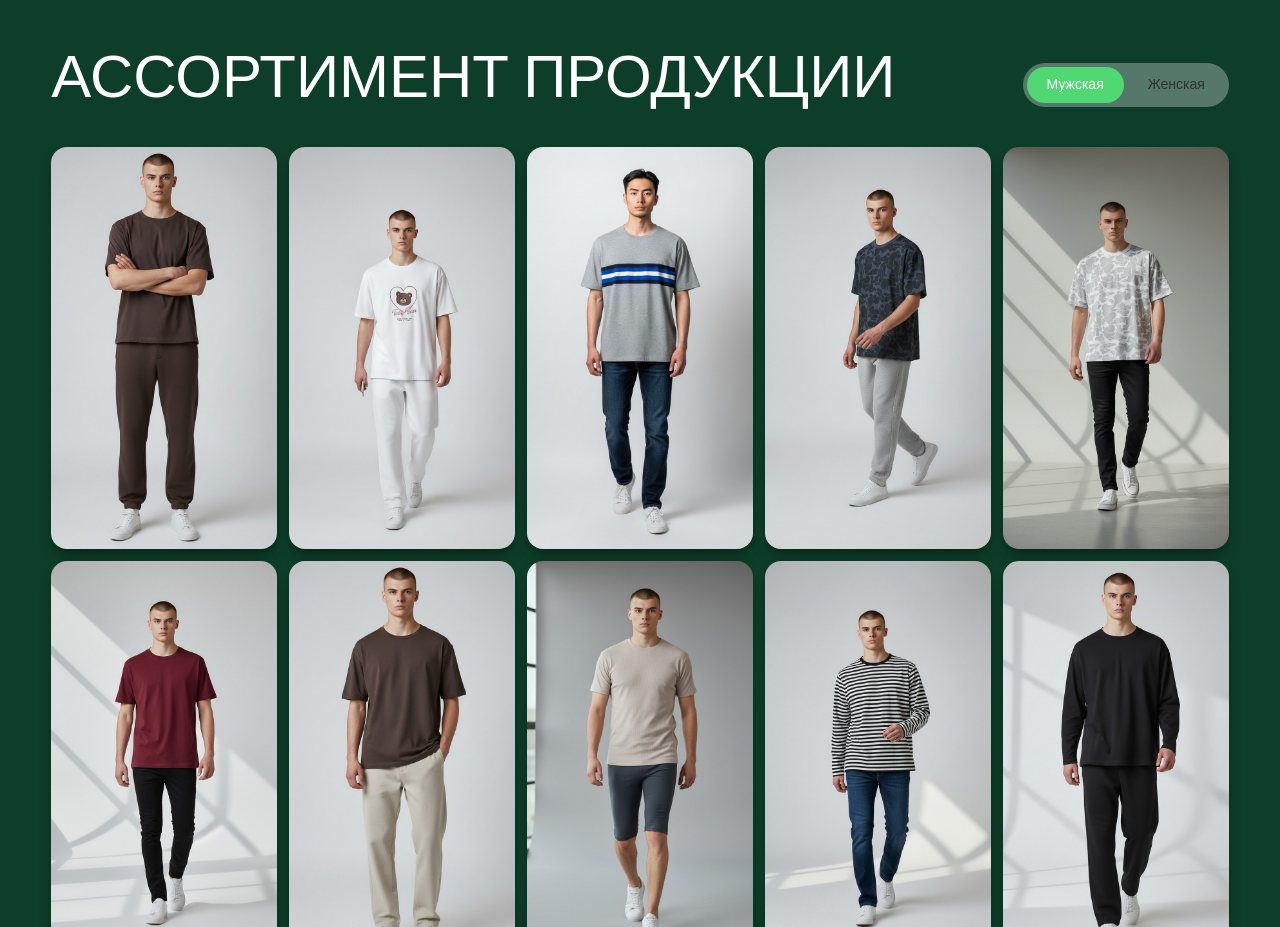
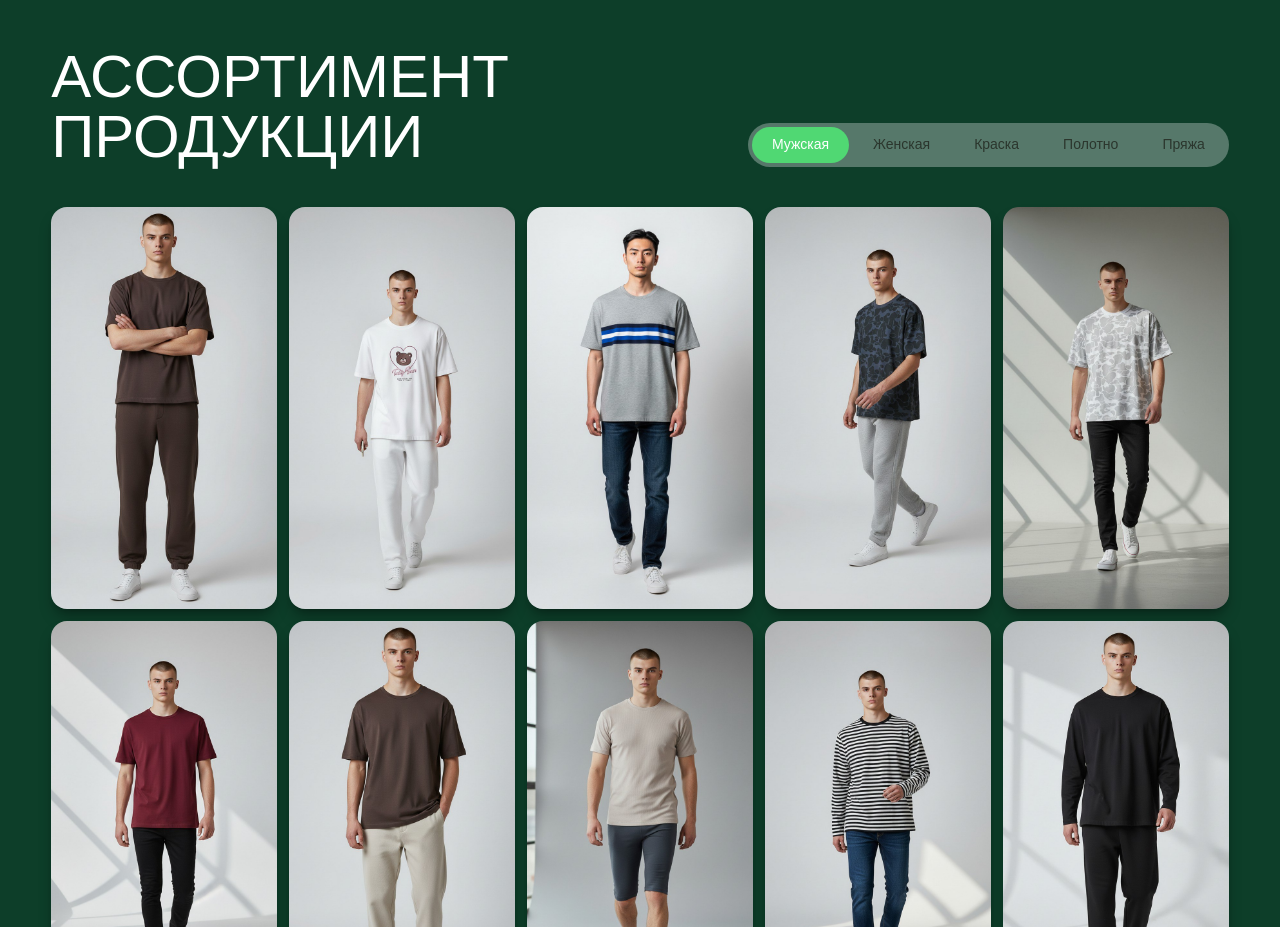
Before and after one commit to khasanov-ibroxim/kramz, a Next.js app: page /en/production in a window 1280 px wide. Shown: the part 5320-6247 px from the top of the page. Built offline with nearby package versions, Linux system fonts and the light colour scheme.

Commit message:
asdsdasd

```diff
--- a/components/home/home_s4.tsx
+++ b/components/home/home_s4.tsx
@@ -4,6 +4,17 @@ import { motion, useInView } from 'framer-motion';
 import watermarker from "@/assets/loadingElement.svg"
 import Image from "next/image";
 import type {HomeDictionary} from "@/lib/dictionary";
+import { Factory, ShieldCheck, Globe, Handshake, Lightbulb, Leaf, type LucideIcon } from "lucide-react"
+
+// Icon mapping by index (matches ru.json s4.stats order)
+const STAT_ICONS: LucideIcon[] = [
+    Factory,      // 01 - Полный цикл производства
+    ShieldCheck,  // 02 - Высокое качество
+    Globe,        // 03 - Экспортная ориентация
+    Handshake,    // 04 - Надёжное партнёрство
+    Lightbulb,    // 05 - Инновации и развитие
+    Leaf,         // 06 - Устойчивое производство
+];
 
 // ── Параграф ───────────────────────────────────────────────
 function TextPara({ text, delay }: { text: string; delay: number }) {
@@ -23,9 +34,11 @@ function TextPara({ text, delay }: { text: string; delay: number }) {
 }
 
 // ── Карточка ───────────────────────────────────────────────
-function StatCard({ stat, index }: { stat: { value: string; title:string, label: string }; index: number }) {
+function StatCard({ stat, index }: { stat: { value: string; title: string; label: string }; index: number }) {
     const ref = useRef(null);
     const inView = useInView(ref, { once: true, margin: '-50px' });
+
+    const Icon = STAT_ICONS[index] ?? Factory;
 
     return (
         <motion.div
@@ -51,13 +64,25 @@ function StatCard({ stat, index }: { stat: { value: string; title:string, label:
                 <div className="absolute right-0 top-1/2 -translate-y-1/2 h-[90%] w-[1px] bg-black/20 transition-opacity duration-300 group-hover:opacity-0" />
             </>
 
+            {/* Number + Icon row */}
+            <div className="flex items-center justify-between w-full mb-3">
                 <div className={[
-                "title_font font-bold leading-none tracking-tight mb-3",
+                    "title_font font-bold leading-none tracking-tight",
                     "text-2xl sm:text-3xl md:text-4xl",
                     "text-[#50D873] group-hover:text-white",
                     "[transition:color_0.35s_ease]",
                 ].join(' ')}>
                     {stat.value}
+                </div>
+
+                <Icon
+                    className={[
+                        "w-7 h-7 sm:w-8 sm:h-8 shrink-0",
+                        "text-[#50D873] group-hover:text-white",
+                        "[transition:color_0.35s_ease]",
+                    ].join(' ')}
+                    strokeWidth={1.5}
+                />
             </div>
 
             <div className={[
--- a/components/production/production_s6.tsx
+++ b/components/production/production_s6.tsx
@@ -44,7 +44,7 @@ interface ProductionS6Props {
     dict: ProductionDictionary['s6'];
 }
 
-type TabKey = 'men' | 'women';
+type TabKey = 'men' | 'women' | "paint" | "fabric" | "yarn";
 
 const MEN_IMAGES: { id: number; src: StaticImageData }[] = [
     { id: 1, src: m1 },
@@ -84,6 +84,9 @@ const WOMEN_IMAGES: { id: number; src: StaticImageData }[] = [
 const GALLERY: Record<TabKey, { id: number; src: StaticImageData }[]> = {
     men: MEN_IMAGES,
     women: WOMEN_IMAGES,
+    paint: WOMEN_IMAGES,
+    fabric: WOMEN_IMAGES,
+    yarn: WOMEN_IMAGES,
 };
 
 /* ─── Image Modal ─────────────────────────────────────────────── */
@@ -294,6 +297,9 @@ const ProductionS6 = ({ dict }: ProductionS6Props) => {
     const tabs: { key: TabKey; label: string }[] = [
         { key: 'men',   label: dict.tabs.men   },
         { key: 'women', label: dict.tabs.women },
+        { key: 'paint', label: dict.tabs.paint },
+        { key: 'fabric', label: dict.tabs.fabric },
+        { key: 'yarn', label: dict.tabs.yarn},
     ];
 
     const currentImages = GALLERY[tab];
--- a/dictionaries/home/ru.json
+++ b/dictionaries/home/ru.json
@@ -86,7 +86,7 @@
   },
   "s6": {
     "title": "ПОЧЕМУ ВЫБИРАЮТ НАС",
-    "text": "Мы обеспечиваем полный контроль качества на всех этапах: от выращивания хлопка до пошива готовой одежды. Производственная мощность нашей фабрики составляет 6 000 000 изделий в год. Наше производство сертифицировано по международным стандартам ISO, OEKO-TEX и SEDEX. Собственные цеха прядения и крашения позволяют нам гарантировать стабильность характеристик полотна. Мы используем современное оборудование от ведущих мировых технологических лидеров. Гарантированные сроки производства составляют от 30 до 45 рабочих дней. При заказе объемом от одной фуры мы берем на себя все расходы по доставке товара до вашего склада. Возможность работы по системе СТМ позволяет гибко адаптироваться под требования вашего бизнеса. Мы предлагаем прозрачное партнерство, основанное на надежности и долгосрочном сотрудничестве.\n",
+    "text": "Мы обеспечиваем полный контроль качества на всех этапах: от выращивания хлопка до пошива готовой одежды. Производственная мощность нашей фабрики составляет 6 000 000 изделий в год. Наше производство сертифицировано по международным стандартам ISO, OEKO-TEX и SEDEX. Собственные цеха прядения и крашения позволяют нам гарантировать стабильность характеристик полотна. Мы используем современное оборудование от ведущих мировых технологических лидеров. Гарантированные сроки производства составляют от 7 до 35 рабочих дней. При заказе объемом от одной фуры мы берем на себя все расходы по доставке товара до вашего склада. Возможность работы по системе СТМ позволяет гибко адаптироваться под требования вашего бизнеса. Мы предлагаем прозрачное партнерство, основанное на надежности и долгосрочном сотрудничестве.",
     "button": "Связаться с нами"
   },
   "s7": {
--- a/dictionaries/production/en.json
+++ b/dictionaries/production/en.json
@@ -108,7 +108,10 @@
     "title": "АССОРТИМЕНТ ПРОДУКЦИИ",
     "tabs": {
       "men": "Мужская",
-      "women": "Женская"
+      "women": "Женская",
+      "paint": "Краска",
+      "fabric": "Полотно",
+      "yarn": "Пряжа"
     }
   }
 }
--- a/dictionaries/production/ru.json
+++ b/dictionaries/production/ru.json
@@ -101,7 +101,10 @@
     "title": "АССОРТИМЕНТ ПРОДУКЦИИ",
     "tabs": {
       "men": "Мужская",
-      "women": "Женская"
+      "women": "Женская",
+      "paint": "Краска",
+      "fabric": "Полотно",
+      "yarn": "Пряжа"
     }
   }
 }
```
Lines whose indentation alone changed are shown as unchanged.
